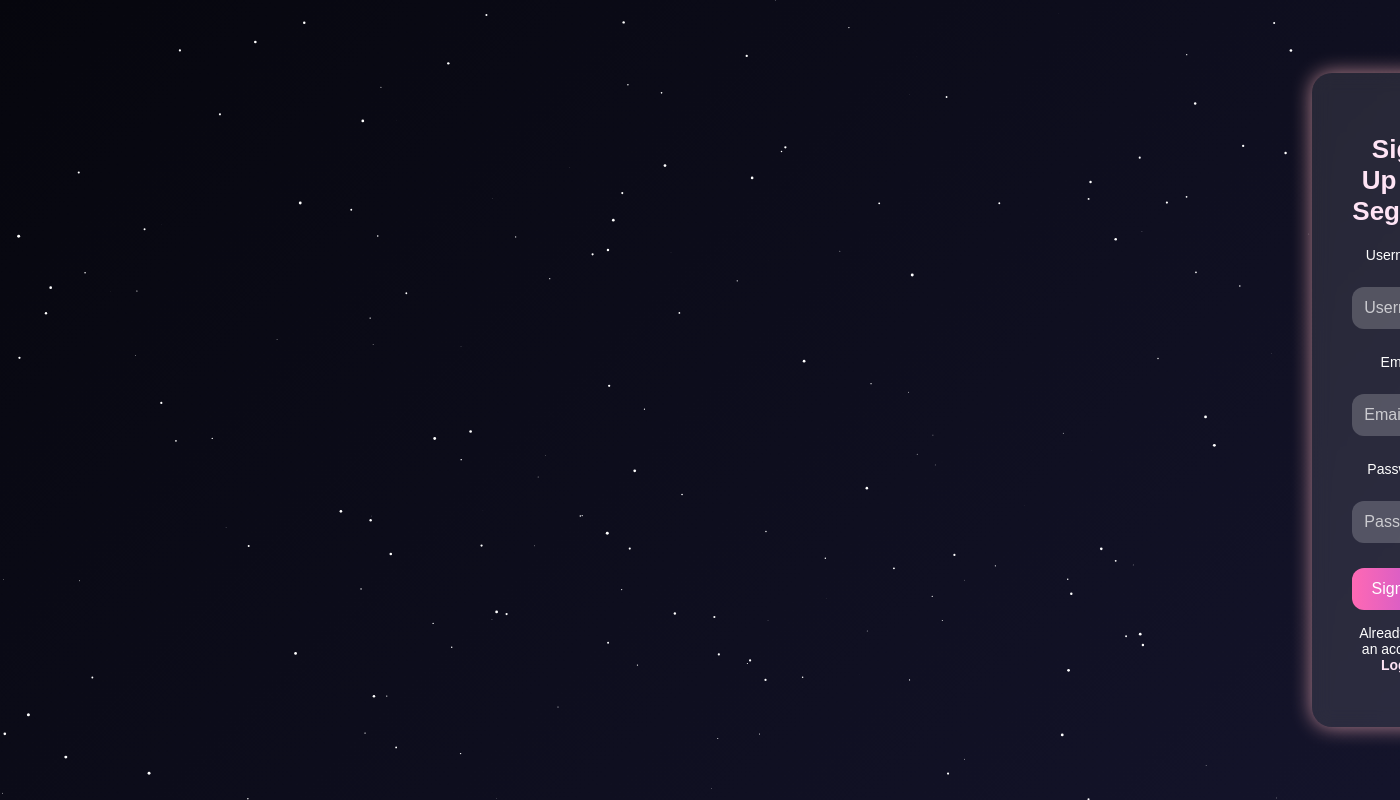
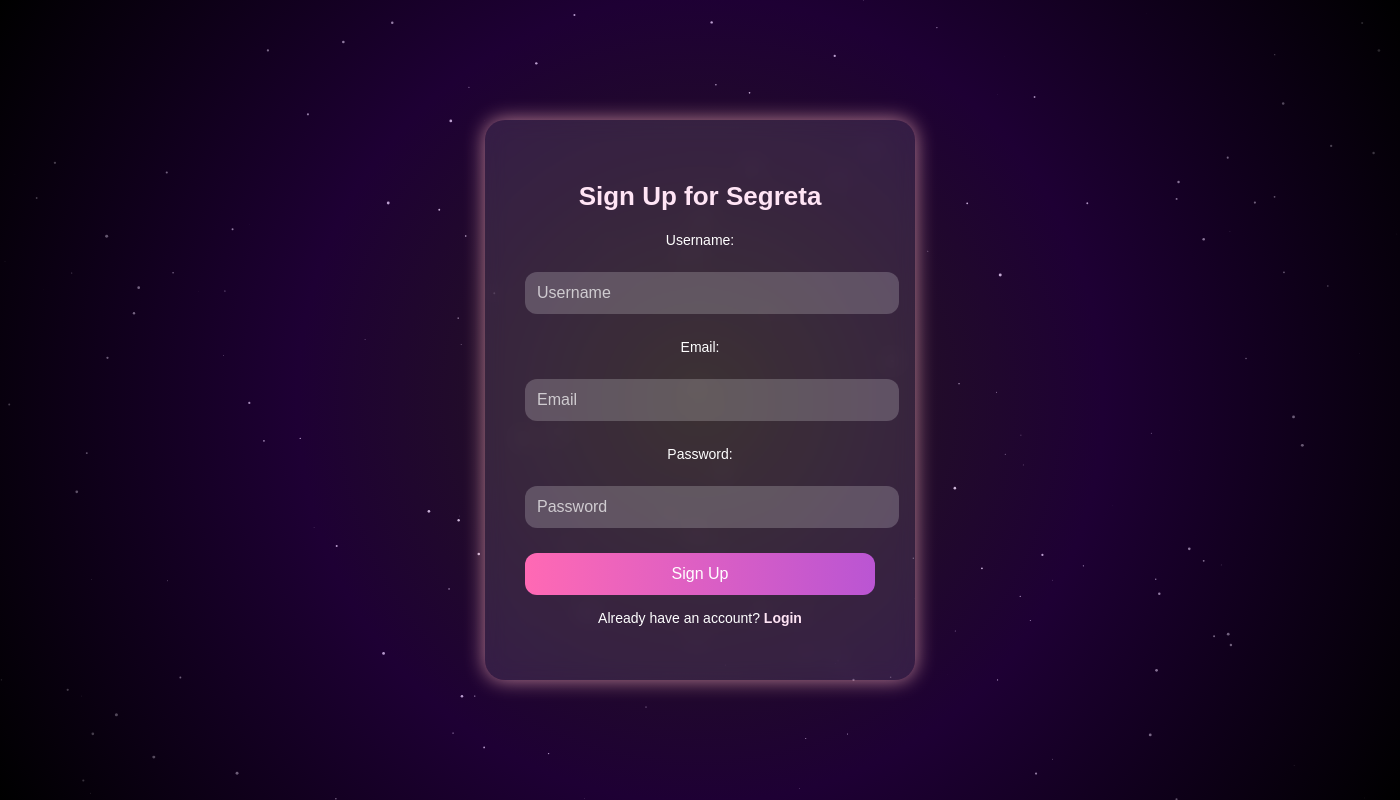
Before and after one commit to Serene-20-nyc/Echoes, a Flask app: page /signup in a window 1400 px wide; the page is wider, and only the part inside the window is pictured. Run offline with Flask 3, Linux system fonts and the light colour scheme.

Commit message:
cleared some errors

```diff
--- a/app.py
+++ b/app.py
@@ -9,6 +9,7 @@
 from werkzeug.security import generate_password_hash, check_password_hash
 import os
 from dotenv import load_dotenv
+from sqlalchemy import text
 
 # Load environment variables
 load_dotenv()
@@ -369,6 +370,10 @@
 @app.route('/')
 def home():
     return render_template("home.html")
+
+@app.route('/about')
+def about():
+    return render_template('about.html')
 
 @app.route('/login', methods=['GET'])
 def login_page():
@@ -897,6 +902,16 @@
 if __name__ == '__main__':
     with app.app_context():
         db.create_all()
+        # Ensure existing SQLite DBs have required columns
+        try:
+            cols = db.session.execute(text("PRAGMA table_info(user)")).fetchall()
+            col_names = {row[1] for row in cols}
+            if 'created_at' not in col_names:
+                db.session.execute(text("ALTER TABLE user ADD COLUMN created_at DATETIME"))
+                db.session.commit()
+                print("[MIGRATION] Added 'created_at' column to user table")
+        except Exception as e:
+            print(f"[MIGRATION] Skipped schema check or migration failed: {e}")
         create_demo_data()
     port = int(os.environ.get('PORT', 5000))
     app.run(host='0.0.0.0', port=port, debug=os.environ.get('FLASK_ENV') == 'development')
--- a/static/css/signup.css
+++ b/static/css/signup.css
@@ -8,6 +8,26 @@
             justify-content: center;
             align-items: center;
             height: 100vh;
+            overflow: hidden; /* prevent scrollbars interfering with centering */
+        }
+
+        /* Starry Background Canvas (fixed so it doesn't affect layout) */
+        #stars {
+            position: fixed;
+            top: 0;
+            left: 0;
+            width: 100%;
+            height: 100%;
+            z-index: -2;
+            background: black;
+        }
+
+        /* Cosmic Overlay (also fixed) */
+        .overlay {
+            position: fixed;
+            inset: 0;
+            background: radial-gradient(circle at center, rgba(255, 182, 193, 0.15), rgba(75, 0, 130, 0.4), rgba(0, 0, 0, 0.9));
+            z-index: -1;
         }
 
         @keyframes gradientBG {
--- a/templates/home.html
+++ b/templates/home.html
@@ -21,7 +21,7 @@
         <ul class="nav-links">
             <li><a href="#">Home</a></li>
             <li><a href="{{ url_for('quiz') }}">Quiz</a></li>
-            <li><a href="#">About</a></li>
+            <li><a href="{{ url_for('about') }}">About</a></li>
             <li><a href="#">Gallery</a></li>
             <li><a href="#">Contact</a></li>
             <li><button class="btn"><a href="{{ url_for('login_page') }}">Login</a></button></li>
```
Also changed, not shown: instance/users.db.
